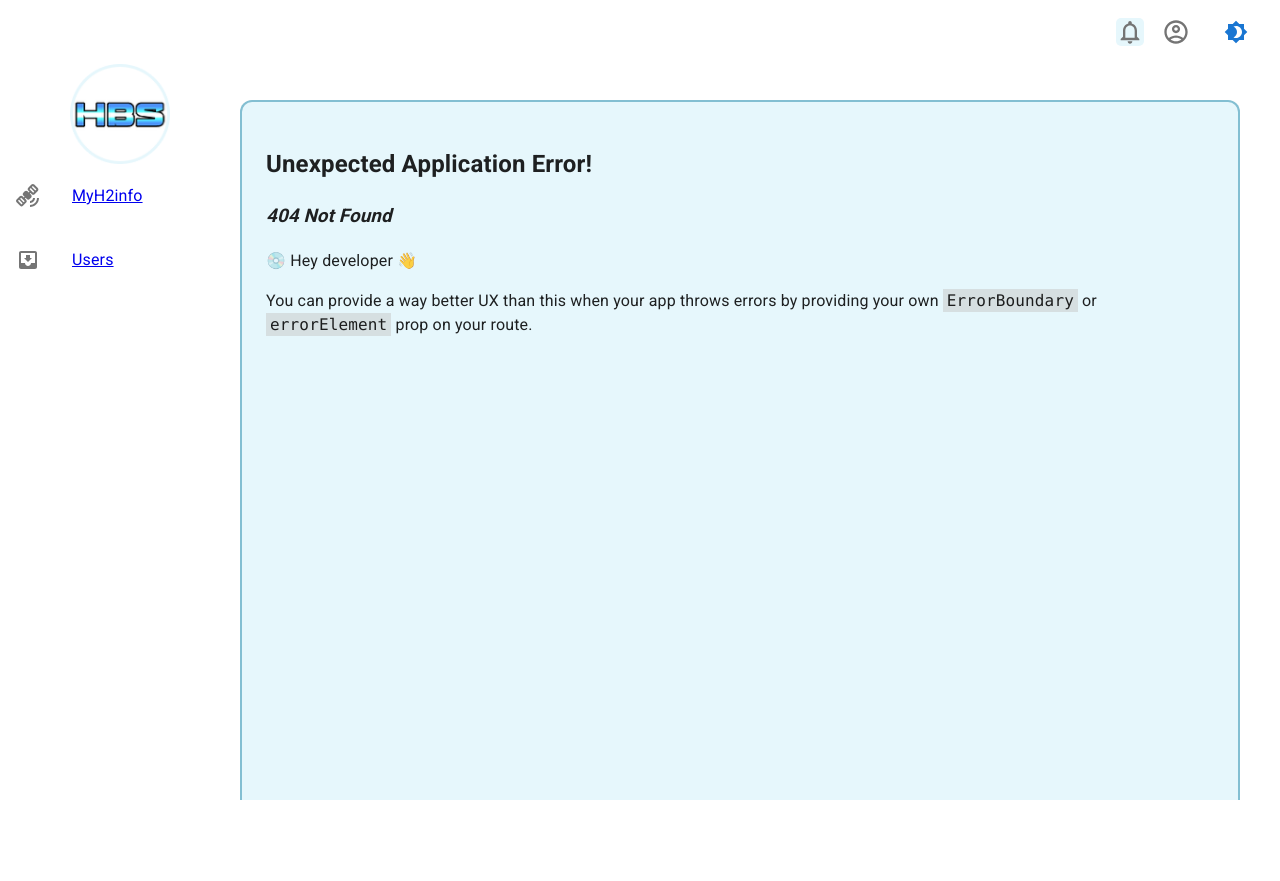
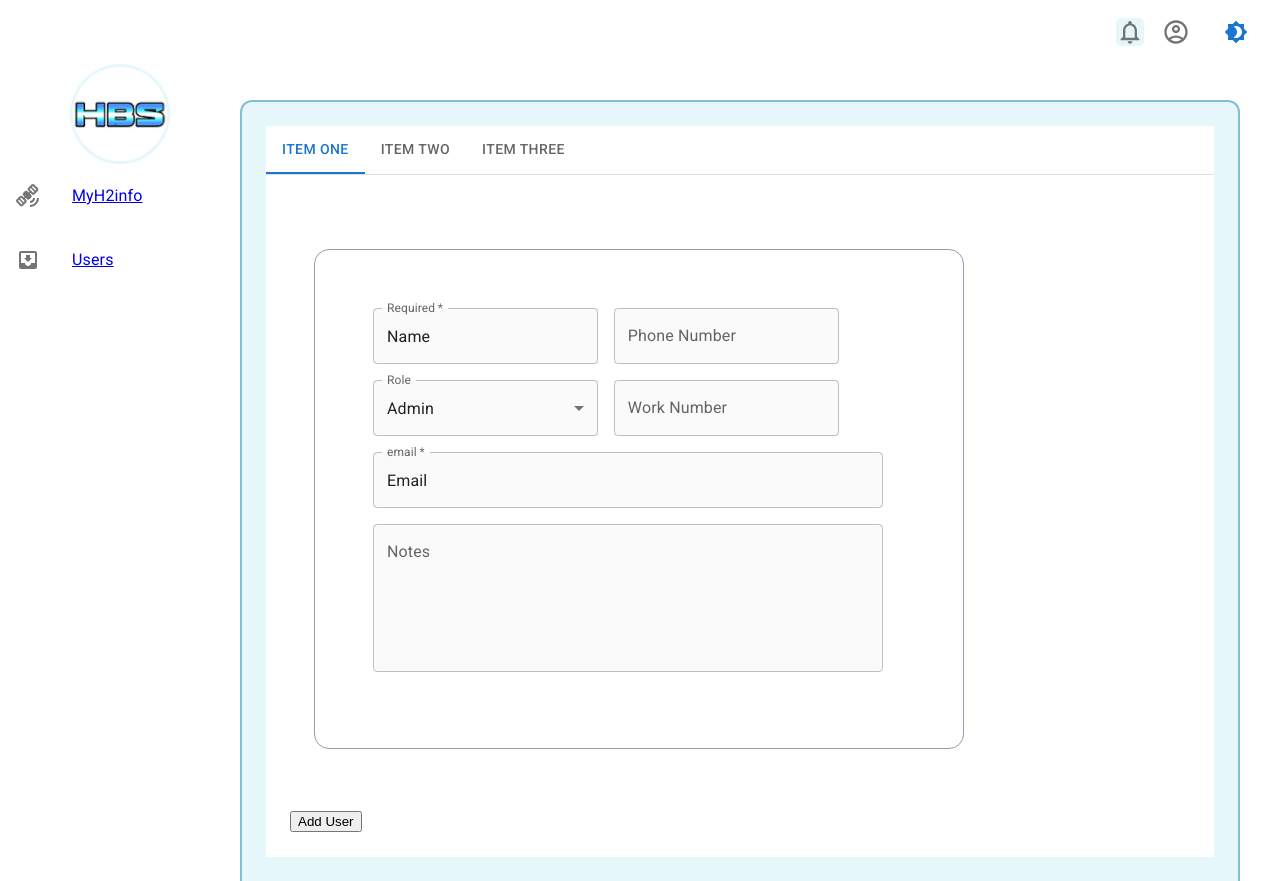
Before and after one commit to kpierc11/Dashboard_Demo, a React (Create React App) app in the folder app/: page /user/settings in a window 1280 px wide. Before the commit this address had no page. Before the commit the page ends 800 px from the top, so only its background shows below. Built offline with nearby package versions, Linux system fonts and the light colour scheme.

Commit message:
added usersettings page with a form and tabs

```diff
--- /dev/null
+++ b/app/src/components/UserSettings/UserProfileForm.tsx
@@ -0,0 +1,98 @@
+import * as React from "react";
+import Box from "@mui/material/Box";
+import TextField from "@mui/material/TextField";
+import MenuItem from "@mui/material/MenuItem";
+import { Container} from "@mui/system";
+import { Typography } from '@mui/material';
+
+const roles = [
+  {
+    value: "Admin",
+    label: "Admin",
+  },
+  {
+    value: "User",
+    label: "User",
+  },
+  {
+    value: "Viewer",
+    label: "Viewer",
+  },
+];
+
+export default function UserProfileForm() {
+  const [role, setRole] = React.useState("Admin");
+
+  const handleChange = (event: React.ChangeEvent<HTMLInputElement>) => {
+    setRole(event.target.value);
+  };
+
+  return (
+    <Box
+      component="form"
+      sx={{
+        "& .MuiTextField-root": { m: 1, width: "25ch" },
+        border: "solid #919EAB",
+        borderWidth: 1,
+        borderRadius: "15px",
+        height: 500,
+        width: 650,
+        padding: "50px",
+      }}
+      noValidate
+      autoComplete="off"
+    >
+      <TextField
+        sx={{ backgroundColor: "#FAFAFa" }}
+        required
+        id="outlined-required"
+        label="Required"
+        defaultValue="Name"
+      />
+      <TextField
+        sx={{ backgroundColor: "#FAFAFa" }}
+        id="outlined"
+        label="Phone Number"
+        type="integer"
+      />
+      <TextField
+        sx={{ backgroundColor: "#FAFAFa" }}
+        id="outlined-select-role"
+        select
+        label="Role"
+        value={role}
+        onChange={handleChange}
+      >
+        {roles.map((option) => (
+          <MenuItem key={option.value} value={option.value}>
+            {option.label}
+          </MenuItem>
+        ))}
+      </TextField>
+      <TextField
+        sx={{ backgroundColor: "#FAFAFa" }}
+        id="outlined"
+        label="Work Number"
+        type="integer"
+      />
+      <TextField
+        sx={{ backgroundColor: "#FAFAFa" }}
+        required
+        id="outlined-required"
+        label="email"
+        defaultValue="Email"
+        style = {{width: 510}}
+      />
+      <TextField
+        sx={{ backgroundColor: "#FAFAFa"}}
+        id="outlined"
+        label="Notes"
+        type="string"
+        style={{width: 510}}
+        multiline
+        rows={5}
+
+      />
+    </Box>
+  );
+}
--- /dev/null
+++ b/app/src/components/UserSettings/UserSettings.tsx
@@ -0,0 +1,79 @@
+import * as React from "react";
+import Tabs from "@mui/material/Tabs";
+import Tab from "@mui/material/Tab";
+import Typography from "@mui/material/Typography";
+import Box from "@mui/material/Box";
+import Container from "@mui/material/Container";
+import UserProfileForm from "../UserSettings/UserProfileForm";
+
+interface TabPanelProps {
+  children?: React.ReactNode;
+  index: number;
+  value: number;
+}
+
+function TabPanel(props: TabPanelProps) {
+  const { children, value, index, ...other } = props;
+
+  return (
+    <div
+      role="tabpanel"
+      hidden={value !== index}
+      id={`simple-tabpanel-${index}`}
+      aria-labelledby={`simple-tab-${index}`}
+      {...other}
+    >
+      {value === index && (
+        <Box sx={{ p: 3 }}>
+          <Typography>{children}</Typography>
+        </Box>
+      )}
+    </div>
+  );
+}
+
+function a11yProps(index: number) {
+  return {
+    id: `profile-${index}`,
+    "aria-controls": `simple-tabpanel-${index}`,
+  };
+}
+
+export default function UserSettings() {
+  const [value, setValue] = React.useState(0);
+
+  const handleChange = (event: React.SyntheticEvent, newValue: number) => {
+    setValue(newValue);
+  };
+
+  return (
+    <Box sx={{ width: "100%", bgcolor: "white" }}>
+      <Box sx={{ borderBottom: 1, borderColor: "divider" }}>
+        <Tabs
+          value={value}
+          onChange={handleChange}
+          aria-label="basic tabs example"
+        >
+          <Tab label="Item One" {...a11yProps(0)} />
+          <Tab label="Item Two" {...a11yProps(1)} />
+          <Tab label="Item Three" {...a11yProps(2)} />
+        </Tabs>
+      </Box>
+      <TabPanel value={value} index={0}>
+        <Container sx={{ paddingTop: "50px" }}>
+          <Box sx={{ bgcolor: "white", height: "560px", width: "auto" }}>
+            <UserProfileForm></UserProfileForm>
+          </Box>
+        </Container>
+
+        <button>Add User</button>
+      </TabPanel>
+      <TabPanel value={value} index={1}>
+        Item Two
+      </TabPanel>
+      <TabPanel value={value} index={2}>
+        Item Three
+      </TabPanel>
+    </Box>
+  );
+}
--- a/app/src/navigation/Navigation.tsx
+++ b/app/src/navigation/Navigation.tsx
@@ -2,6 +2,7 @@ import { createBrowserRouter } from "react-router-dom";
 import ChartPage from "../pages/ChartPage";
 import StationsPage from "../pages/StationsPage";
 import WidgetsPage from "../pages/WidgetsPage";
+import UserSettingsPage from "../pages/ProfilePage";
 
 export const router = createBrowserRouter([
   {
@@ -24,4 +25,8 @@ export const router = createBrowserRouter([
     path: "/widgets",
     element: <WidgetsPage />,
   },
+  {
+    path: "/user/settings",
+    element: <UserSettingsPage />,
+  },
 ]);
--- /dev/null
+++ b/app/src/pages/ProfilePage.tsx
@@ -0,0 +1,7 @@
+import React from 'react';
+import ProfileSearchBar from '../components/UserSettings/UserSettings';
+
+
+export default function UserSettingsPage () {
+return <ProfileSearchBar></ProfileSearchBar>
+}
```
